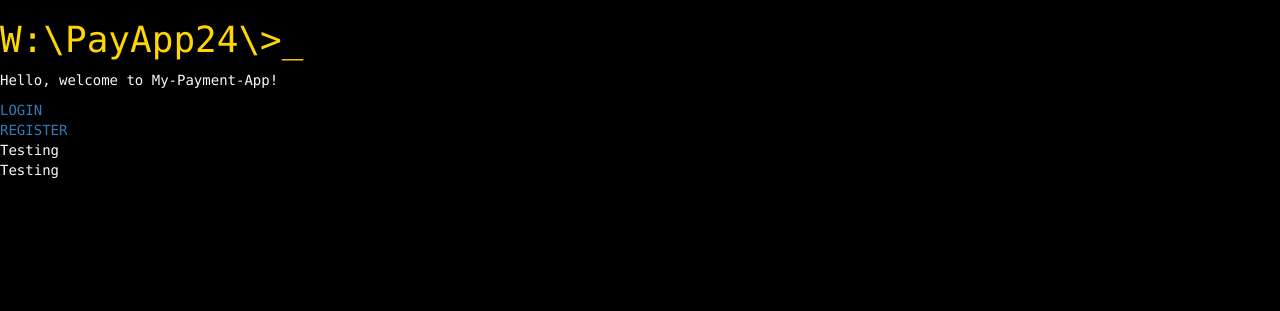
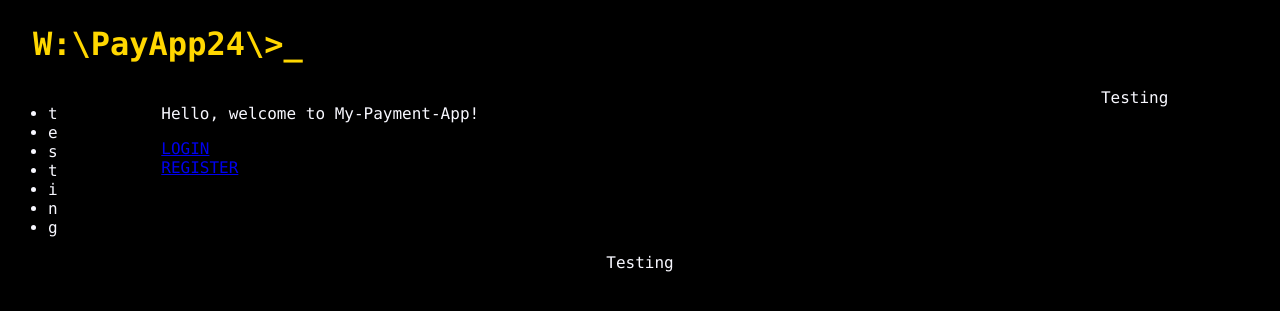
Before and after one commit to Grubbytoes/webapps2024, a Django app: page / in a window 1280 px wide. Shown: the top 311 px of the page. Run offline with Django 5.2, Linux system fonts and the light colour scheme; some libraries are stand-ins or nearby versions.

Commit message:
Finally, some decent fucking layout

```diff
--- a/static/mystyle.css
+++ b/static/mystyle.css
@@ -6,20 +6,37 @@ body {
 
 h1 {
     color: gold;
+    margin: 25px;
 }
 
-.navigation {
-    a{
-        color: black;
-        text-decoration: none;
-    }
-    li {
-        width: 100px;
-        margin: 5px;
-        padding: 3px;
-        background-color: gold;
-        color: black;
-    }
+aside {
+    clear: right;
+    float: right;
+    width: 20%;
+}
+
+footer {
+    clear: both;
+    justify-self: center;
+}
+
+section {
+    display: flex;
+}
+
+#sidebar {
+    height: auto;
+    flex-grow: 1;
+}
+
+#sidebar {
+    height: auto;
+    flex-grow: 1;
+}
+
+#content {
+    height: auto;
+    flex-grow: 6;
 }
 
 #error
--- a/templates/base.html
+++ b/templates/base.html
@@ -5,19 +5,32 @@
 <head>
     <meta charset="UTF-8">
     <title>{{ page_title|title }}</title>
-    <link rel="stylesheet" href="https://maxcdn.bootstrapcdn.com/bootstrap/3.4.1/css/bootstrap.min.css">
     <link rel="stylesheet" href="{% static 'mystyle.css' %}">
 </head>
 
 <body>
 <h1>W:\PayApp24\{{ page_title|title }}>_</h1>
 
-{% block content %}
-{% endblock %}
+<section>
+    <div id="sidebar">
+        <ul>
+            <li>t</li>
+            <li>e</li>
+            <li>s</li>
+            <li>t</li>
+            <li>i</li>
+            <li>n</li>
+            <li>g</li>
+        </ul>
+    </div>
 
-<aside>
-    Testing
-</aside>
+    <div id="content">
+        {% block content %}
+        {% endblock %}
+    </div>
+
+    <div id="sidebar">Testing</div>
+</section>
 
 <footer>
     Testing
```
